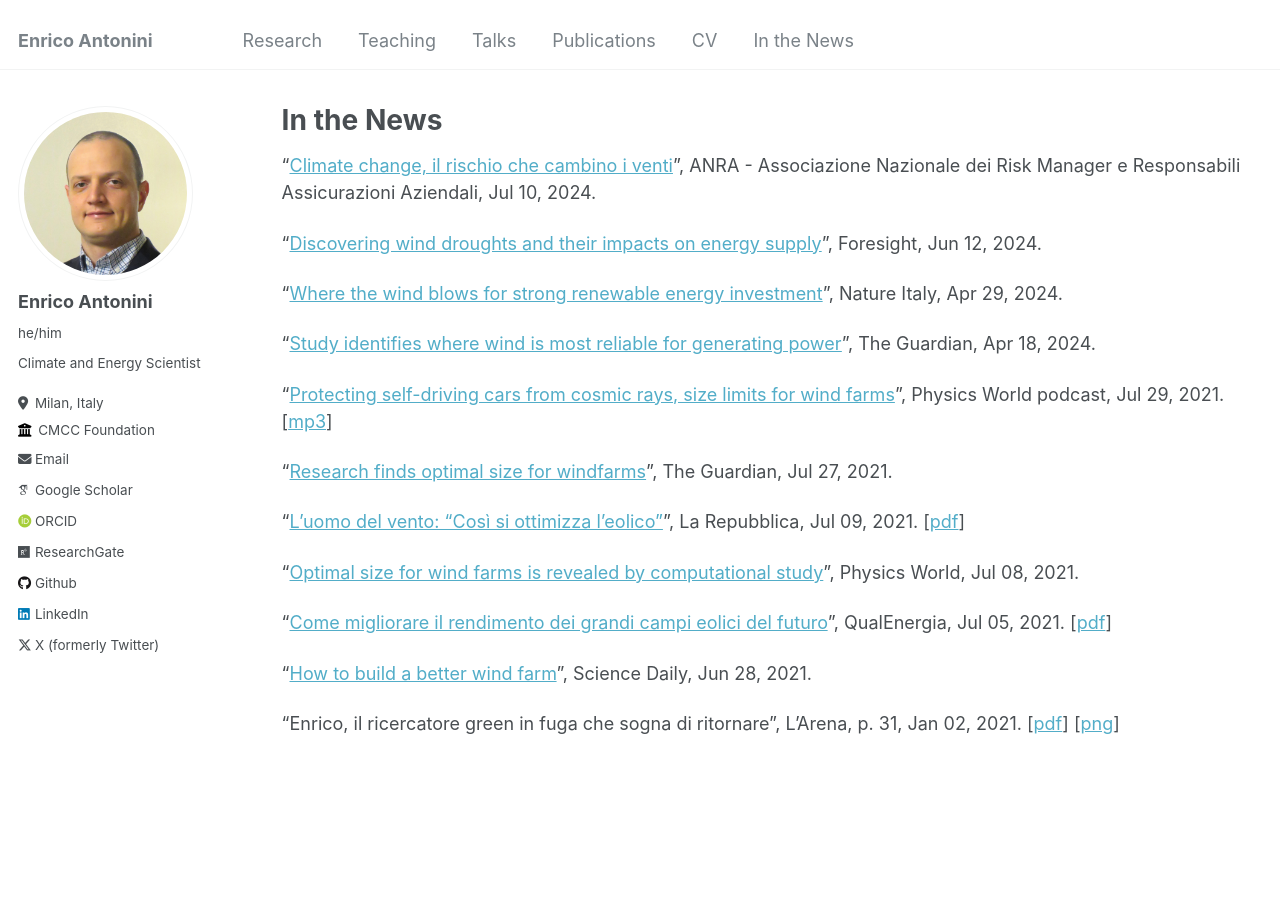
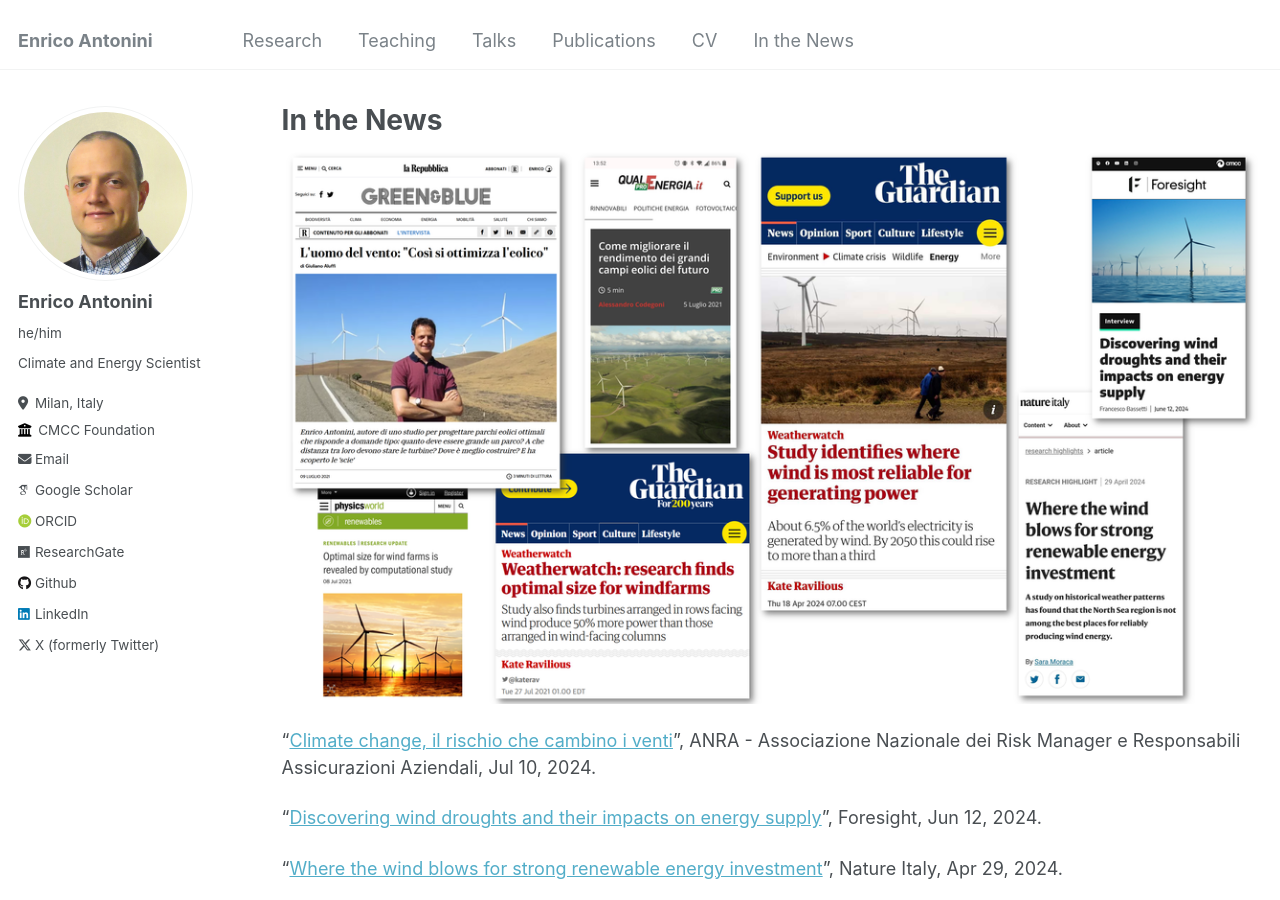
Before and after one commit to eantonini/eantonini.github.io, a Jekyll site: the page built from _pages/news.md, in a window 1280 px wide and 900 px high. Built offline with Jekyll 4.4.1, drawn with Linux system fonts in a browser that asks for light colours; some web fonts are replaced.

Commit message:
Small updates

```diff
--- a/_pages/news.md
+++ b/_pages/news.md
@@ -7,6 +7,8 @@
   - /press/
   - /press.html
 ---
+
+<img src='/images/In-the-news-1024x576.png'>
 
 “[Climate change, il rischio che cambino i venti](https://www.anra.it/article/3932/climate-change-il-rischio-che-cambino-i-venti)”, ANRA - Associazione Nazionale dei Risk Manager e Responsabili Assicurazioni Aziendali, Jul 10, 2024.
 
```
Also changed, not shown: images/In-the-news-1024x576.png (added).
